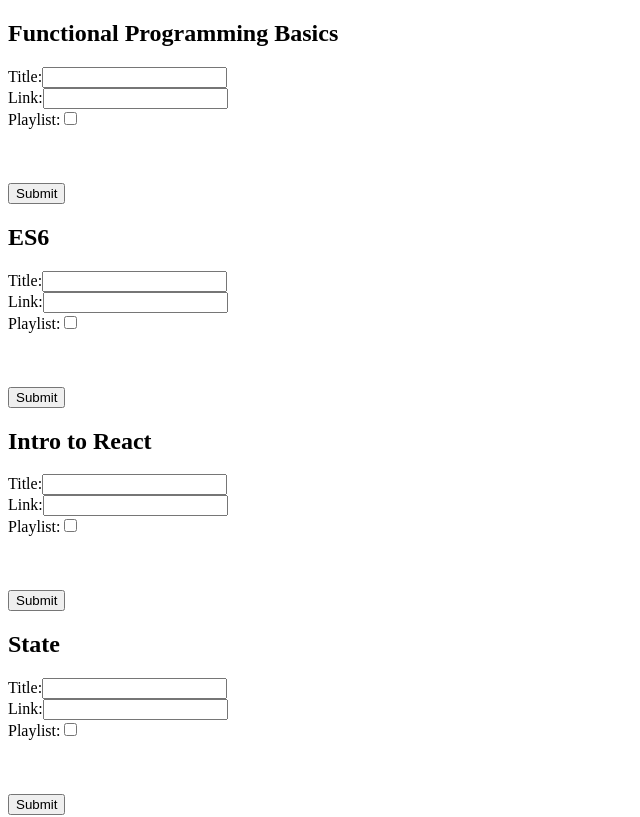
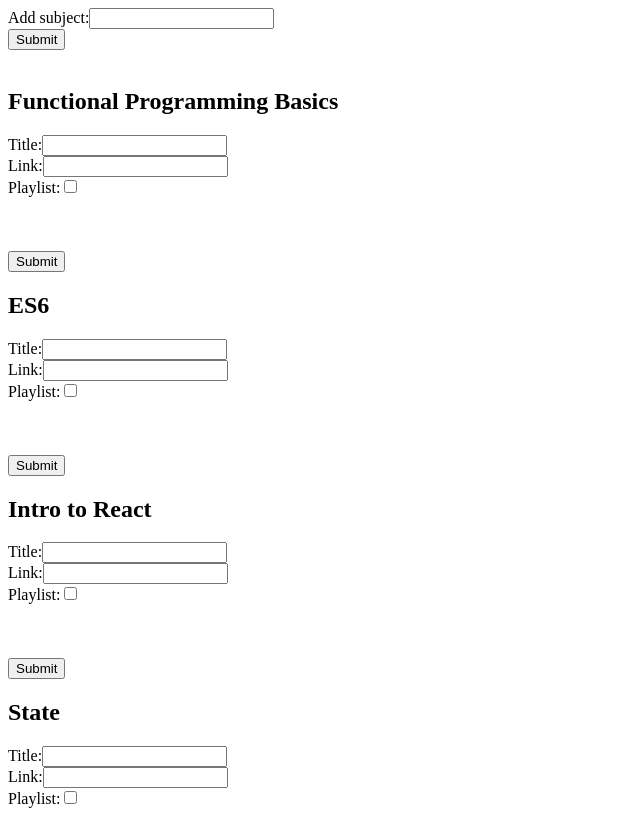
Before and after one commit to mendozaline/bookmark-manager, a React (Create React App) app: page / in a window 1280 px wide. Shown: the top 817 px of the page, without its empty margins (0-640 px from the left). Built offline with nearby package versions, Linux system fonts and the light colour scheme.

Commit message:
Complete ability to add new subject

```diff
--- a/src/App.js
+++ b/src/App.js
@@ -6,8 +6,12 @@
     super();
 
     this.addNewRes = this.addNewRes.bind(this)
+    this.handleTyping = this.handleTyping.bind(this)
+    this.handleSubmit = this.handleSubmit.bind(this)
 
-    this.state = {resources: [
+    this.state = {
+      subject: '',
+      resources: [
       {
         subject: "Functional Programming Basics",
         topics: [
@@ -288,8 +292,6 @@
   }
 
   addNewRes(subject, resource) {
-//    console.log("s:", subject)
-//    console.log("r:", resource)
     const tempState = this.state
     tempState.resources[subject].topics.push(resource)
     console.log('resources: ', this.state.resources)
@@ -297,11 +299,51 @@
     this.setState(tempState)
   }
 
+  handleTyping(event) {
+//    console.log('name: ', event.target.name)
+//    console.log('value: ', event.target.value)
+    this.setState({
+      [event.target.name]: event.target.value
+    })
+//    console.log("subject: ", this.state.subject)
+  }
+
+  handleSubmit(event) {
+    event.preventDefault();
+//    console.log('STATE:' + '\nsubject: ' +  this.state.subject)
+    const newSubject = {
+      subject: this.state.subject,
+      topics: [],
+    }
+
+    console.log('b: ', this.state.resources)
+    const tempSt = this.state
+    tempSt.resources.push(newSubject)
+    this.setState(tempSt)
+    console.log('a: ', this.state.resources)
+  }
+
   render() {
 //    console.log("state: ", this.state.resources)
 
     return (
       <div>
+        <form onSubmit={this.handleSubmit}>
+          <label htmlFor="subject">Add subject:</label>
+          <input
+            name="subject"
+            id="subject"
+            type="string"
+            value={this.state.subject}
+            onChange={this.handleTyping} />
+
+          <br />
+
+          <button onClick={this.handleSubmit}>Submit</button>
+        </form>
+
+        <br />
+
         {
           this.state.resources.map((r, i) => {
             return(
@@ -309,6 +351,9 @@
             )
           })
         }
+
+        <br />
+
       </div>
     );
   }
```
